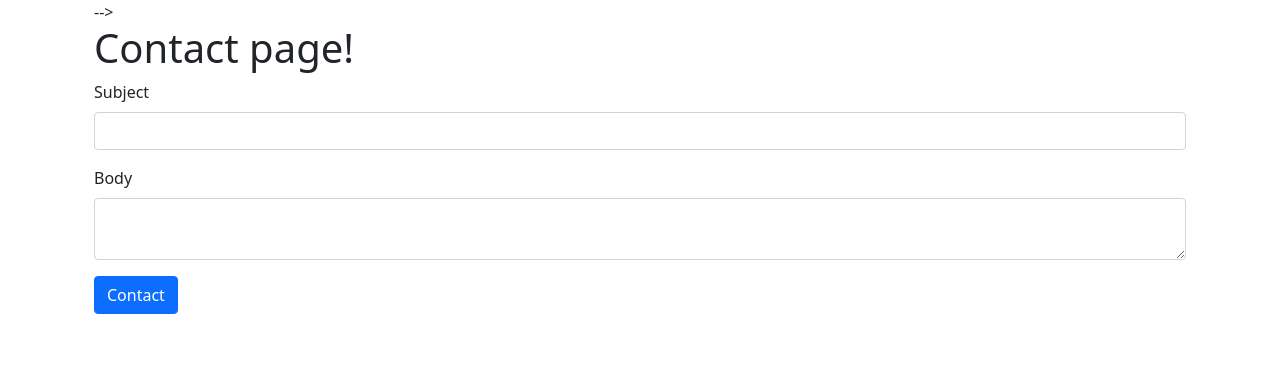
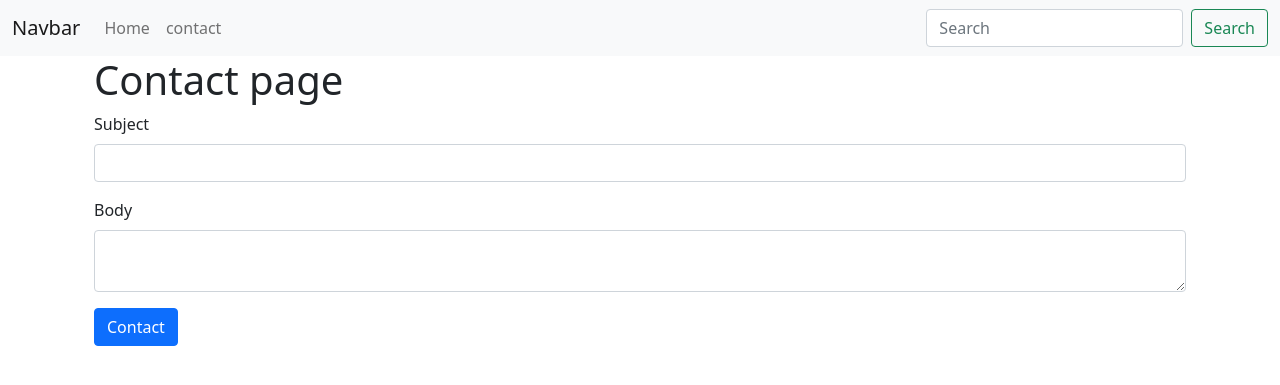
Before and after one commit to josephDev123/PHP-MVC-framework, a PHP site: page /contact in a window 1280 px wide. Shown: the top 385 px of the page. Run offline with PHP 8.4, Linux system fonts and the light colour scheme; classes that the project's autoload settings leave out are loaded by file name.

Commit message:
modified:   src/Request.php         modified:   src/controller/AboutController.php         modified:   src/views/contact.php         modified:   src/views/layouts/master.php and created   src/controller/Controller.php

```diff
--- a/src/Request.php
+++ b/src/Request.php
@@ -11,4 +11,17 @@ class Request{
     public function url(){
        return $_SERVER['REQUEST_URI'];
     }
+
+
+
+    // get the data that is posted by form
+    public function getRequestBody(){
+     $result = [];
+      foreach($_POST as $requestData => $value){
+        $sanitised = htmlspecialchars($value);
+       $result[$requestData] = $sanitised;
+
+      }
+        return $result;
+    }
 }
--- a/src/controller/AboutController.php
+++ b/src/controller/AboutController.php
@@ -3,21 +3,21 @@
 namespace App\src\controller;
 use App\src\Application;
 
-class AboutController{
+class AboutController extends Controller{
 
     public function home(){
-
-        return Application::$app->view->renderView('home', ['greet'=>'hello world']);
+       return $this->Render('home',  ['greet'=>'hello world']);
+        // return Application::$app->view->renderView(,);
     }
 
     public function contact(){
-        return Application::$app->view->renderView('contact', []);
+        return $this->Render('contact',  []);
 
     }
 
     public function store(){
         echo '<pre>';
-        var_dump($_REQUEST);
+        var_dump(Application::$app->request->getRequestBody());
         echo '</pre>';
 
 
--- /dev/null
+++ b/src/controller/Controller.php
@@ -0,0 +1,11 @@
+<?php
+
+namespace App\src\controller;
+use App\src\Application;
+
+class Controller{
+
+    public function Render(string $view, array $param){
+        return Application::$app->view->renderView($view, $param);
+    }
+}
--- a/src/views/contact.php
+++ b/src/views/contact.php
@@ -1,6 +1,6 @@
 
-    <div class="container"> -->
-        <h1>Contact page!</h1>
+    <div class="container">
+        <h1>Contact page</h1>
         <form method="POST" action="/contact">
             <div class="mb-3">
                 <label for="subject" class="form-label">Subject </label>
--- a/src/views/layouts/master.php
+++ b/src/views/layouts/master.php
@@ -10,7 +10,30 @@
 
     <title>Master</title>
   </head>
-  <body>
+      <body>
+      <nav class="navbar navbar-expand-lg navbar-light bg-light">
+            <div class="container-fluid">
+              <a class="navbar-brand" href="/">Navbar</a>
+              <button class="navbar-toggler" type="button" data-bs-toggle="collapse" data-bs-target="#navbarSupportedContent" aria-controls="navbarSupportedContent" aria-expanded="false" aria-label="Toggle navigation">
+                <span class="navbar-toggler-icon"></span>
+              </button>
+              <div class="collapse navbar-collapse" id="navbarSupportedContent">
+                <ul class="navbar-nav me-auto mb-2 mb-lg-0">
+                  <li class="nav-item">
+                    <a class="nav-link" aria-current="page" href="/">Home</a>
+                  </li>
+                  <li class="nav-item">
+                    <a class="nav-link" href="/contact">contact</a>
+                  </li>
+
+                </ul>
+                <form class="d-flex">
+                  <input class="form-control me-2" type="search" placeholder="Search" aria-label="Search">
+                  <button class="btn btn-outline-success" type="submit">Search</button>
+                </form>
+              </div>
+          </div>
+    </nav>
     <div class="container">
           {{ content }}
     </div>
```
